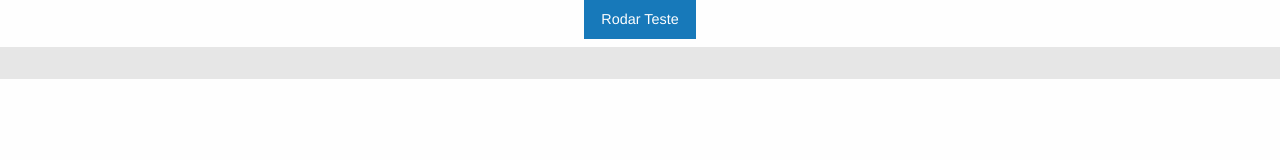
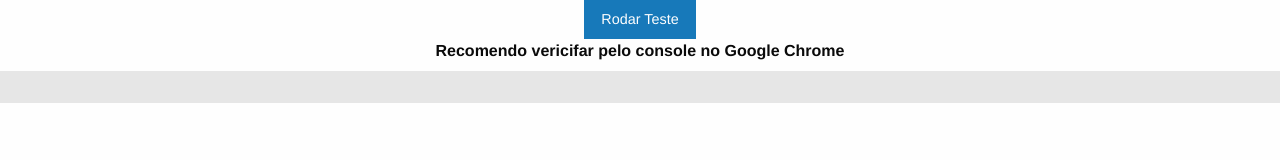
Before and after one commit to sdnjsouza/projeto_votacao, a website: page public/teste/teste.html in a window 1280 px wide. Drawn offline with Linux system fonts and the light colour scheme.

Commit message:
Update teste.html

```diff
--- a/public/teste/teste.html
+++ b/public/teste/teste.html
@@ -15,9 +15,10 @@
 
 <!-- msm data <input type="hidden" min="1910-12-01" name="nascimento" value="2019-10-10" /><br>
     <input type="hidden" name="votacao" value="2019-10-10" />-->
-    <div class="menu align-center">
-            <button class="button  align-center" onclick="testevotacao()"> Rodar Teste</button>
+    <div class="vertical menu align-center">
 
+    <li><button class="button" onclick="testevotacao()"> Rodar Teste</button></li>
+    <li> <strong>Recomendo vericifar pelo console no Google Chrome</strong></li>
     </div>
     <h4 class="text-center" id="votacao"></h4>
     <div class="top-bar ">
```
